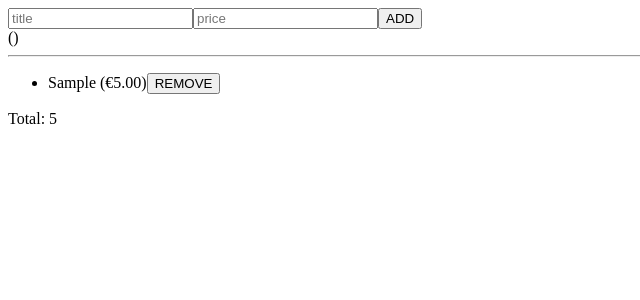
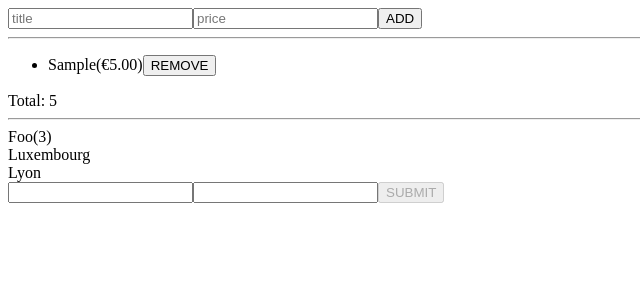
Before and after one commit to wishtack-training/wt-training-angular, an Angular app: page / in a window 1280 px wide. Both pictures are taken after typing "Sample", "5" into the empty fields and a click on the button "ADD". Shown: the top 300 px of the page, without its empty margins (0-640 px from the left). Built offline with nearby package versions, Linux system fonts and the light colour scheme.

Commit message:
✅ Reactive forms + @Output demo.

```diff
--- a/src/app/app.component.html
+++ b/src/app/app.component.html
@@ -1 +1,3 @@
 <wt-cart></wt-cart>
+<hr>
+<wt-demo (cityInfoSubmit)="logCityInfo($event)"></wt-demo>
--- a/src/app/app.component.ts
+++ b/src/app/app.component.ts
@@ -1,4 +1,5 @@
 import { Component } from '@angular/core';
+import { CityInfo } from './demo/demo.component';
 
 @Component({
     selector: 'wt-root',
@@ -7,4 +8,8 @@ import { Component } from '@angular/core';
 })
 export class AppComponent {
     title = 'training';
+
+    logCityInfo(cityInfo: CityInfo) {
+        console.log(cityInfo);
+    }
 }
--- a/src/app/app.module.ts
+++ b/src/app/app.module.ts
@@ -1,5 +1,5 @@
 import { NgModule } from '@angular/core';
-import { FormsModule } from '@angular/forms';
+import { FormsModule, ReactiveFormsModule } from '@angular/forms';
 import { BrowserModule } from '@angular/platform-browser';
 
 import { AppRoutingModule } from './app-routing.module';
@@ -18,7 +18,8 @@ import { SandwichPreviewComponent } from './sandwich-preview/sandwich-preview.co
     imports: [
         AppRoutingModule,
         BrowserModule,
-        FormsModule
+        FormsModule,
+        ReactiveFormsModule
     ],
     providers: [],
     bootstrap: [AppComponent]
--- a/src/app/cart/cart.component.html
+++ b/src/app/cart/cart.component.html
@@ -1,6 +1,7 @@
 <form (ngSubmit)="addSandwich()">
     <input
-        [(ngModel)]="editedSandwich.title"
+        [ngModel]="editedSandwich.title"
+        (ngModelChange)="updateSandwichTitle($event)"
         name="title"
         placeholder="title"
         type="text">
--- a/src/app/cart/cart.component.ts
+++ b/src/app/cart/cart.component.ts
@@ -12,9 +12,6 @@ export class CartComponent implements OnInit {
     editedSandwich = new Sandwich();
 
     private _cart = new Cart();
-
-    constructor() {
-    }
 
     ngOnInit() {
     }
@@ -40,4 +37,7 @@ export class CartComponent implements OnInit {
         return this._cart.getSandwichList().length === 0;
     }
 
+    updateSandwichTitle(title: string) {
+        this.editedSandwich = new Sandwich(title, this.editedSandwich.price);
+    }
 }
--- a/src/app/demo/demo.component.html
+++ b/src/app/demo/demo.component.html
@@ -11,3 +11,11 @@
 <div *ngFor="let city of cityList">
     {{ city }}
 </div>
+
+<form
+    [formGroup]="cityInfoForm"
+    (ngSubmit)="submit()">
+    <input formControlName="city" type="text">
+    <input formControlName="temperature" type="number">
+    <button [disabled]="!cityInfoForm.valid" type="submit">SUBMIT</button>
+</form>
--- a/src/app/demo/demo.component.ts
+++ b/src/app/demo/demo.component.ts
@@ -1,4 +1,10 @@
-import { Component, OnInit } from '@angular/core';
+import { Component, EventEmitter, OnInit, Output } from '@angular/core';
+import { FormControl, FormGroup, Validators } from '@angular/forms';
+
+export interface CityInfo {
+    city: string;
+    temperature: number;
+}
 
 @Component({
     selector: 'wt-demo',
@@ -7,6 +13,20 @@ import { Component, OnInit } from '@angular/core';
 })
 export class DemoComponent implements OnInit {
 
+    @Output() cityInfoSubmit = new EventEmitter<CityInfo>();
+
+    cityInfoForm = new FormGroup({
+        city: new FormControl(null, [
+            Validators.required,
+            Validators.minLength(3)
+        ]),
+        temperature: new FormControl()
+        // geolocation: new FormGroup({
+        //     latitude: new FormControl(),
+        //     longitude: new FormControl()
+        // })
+    });
+
     name = 'Foo';
     cityList = [
         'Luxembourg',
@@ -14,11 +34,18 @@ export class DemoComponent implements OnInit {
     ];
 
     ngOnInit() {
-        setInterval(() => this.name += '.', 1000);
+        // setInterval(() => this.name += '.', 1000);
+        this.cityInfoForm.valueChanges
+            .subscribe(value => {
+                console.log(value);
+            });
     }
 
     reset() {
         this.name = 'Foo';
     }
 
+    submit() {
+        this.cityInfoSubmit.emit(this.cityInfoForm.value);
+    }
 }
--- a/src/app/sandwich-preview/sandwich-preview.component.html
+++ b/src/app/sandwich-preview/sandwich-preview.component.html
@@ -1,3 +1,4 @@
-<span>{{ sandwich.title }} ({{ sandwich.price | currency:'EUR' }})</span>
+<span>{{ sandwich.title }}</span>
+<span *ngIf="shouldShowPrice()">({{ sandwich.price | currency:'EUR' }})</span>
 
 <ng-content></ng-content>
--- a/src/app/sandwich-preview/sandwich-preview.component.ts
+++ b/src/app/sandwich-preview/sandwich-preview.component.ts
@@ -1,7 +1,8 @@
-import { Component, Input } from '@angular/core';
+import { ChangeDetectionStrategy, Component, Input } from '@angular/core';
 import { Sandwich } from '../cart/sandwich';
 
 @Component({
+    changeDetection: ChangeDetectionStrategy.OnPush,
     selector: 'wt-sandwich-preview',
     templateUrl: './sandwich-preview.component.html',
     styleUrls: ['./sandwich-preview.component.scss']
@@ -10,4 +11,9 @@ export class SandwichPreviewComponent {
 
     @Input() sandwich: Sandwich;
 
+    shouldShowPrice() {
+        console.count('shouldShowPrice');
+        return this.sandwich.price != null;
+    }
+
 }
```
